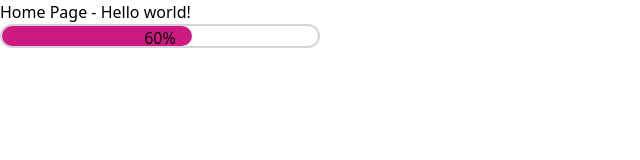
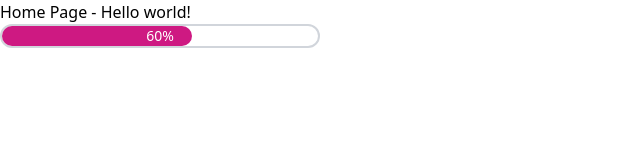
Before and after one commit to JasonXB/EF_Clone, a Next.js app: page / in a window 1280 px wide. Shown: the top 160 px of the page, without its empty margins (0-640 px from the left). Built offline with nearby package versions, Linux system fonts and the light colour scheme.

Commit message:
centerize text

```diff
--- a/components/percentBar/percent-bar.tsx
+++ b/components/percentBar/percent-bar.tsx
@@ -24,7 +24,9 @@ const PercentageBar: FC<PercentBarProps> = ({
         }`}
       ></div>
       {showPercentageText ? (
-        <div className="w-full flex justify-center absolute">{`${percentage}%`}</div>
+        <div className="w-full flex justify-center items-center absolute text-white">
+          <span className="text-sm">{`${percentage}%`}</span>
+        </div>
       ) : null}
     </div>
   );
```
